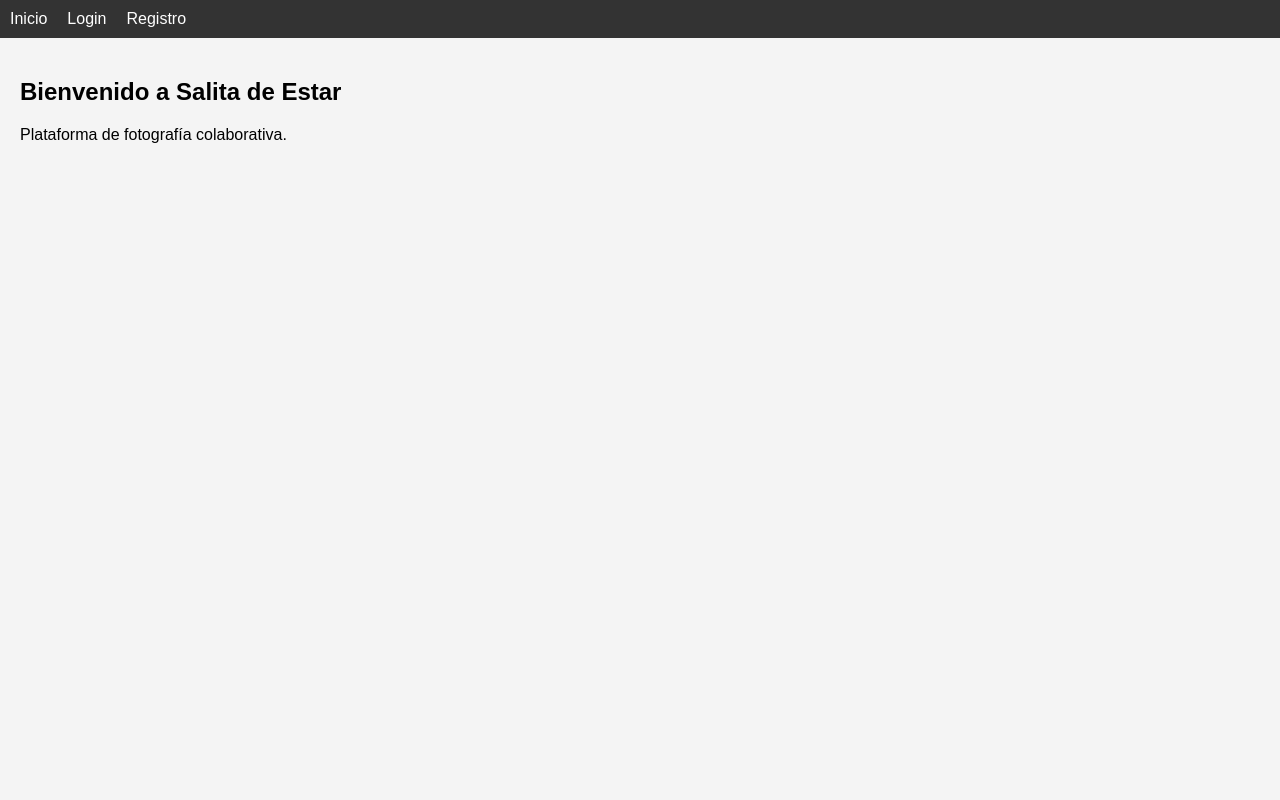
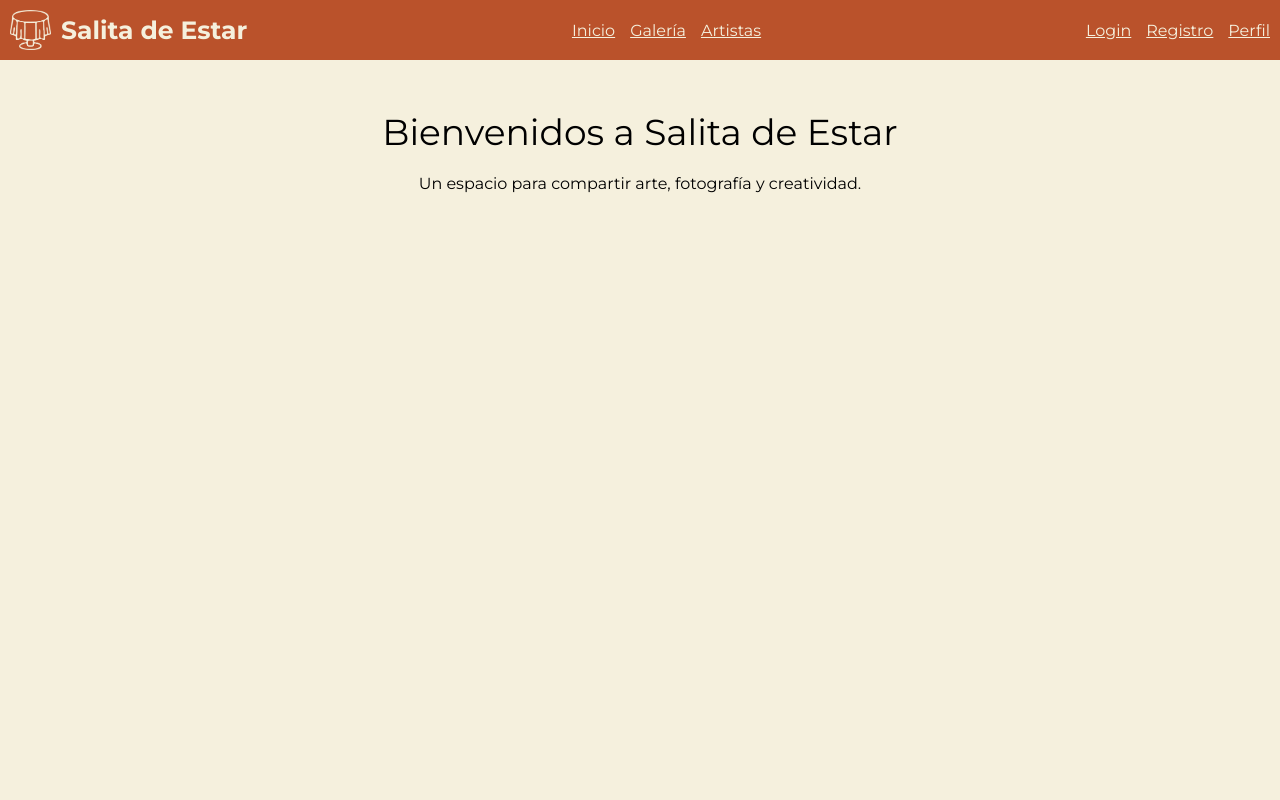
Before and after one commit to juanaan95/salita-de-estar, a PHP site: page / in a window 1280 px wide. Run offline with PHP 8.4, Linux system fonts and the light colour scheme.

Commit message:
Navegacion SPA, estilos css, perfil con sesion.

```diff
--- a/css/style.css
+++ b/css/style.css
@@ -1,26 +1,112 @@
-body {
-    font-family: Arial, sans-serif;
+@import url("https://fonts.googleapis.com/css2?family=Montserrat:ital,wght@0,100..900;1,100..900&display=swap");
+
+* {
     margin: 0;
-    background-color: #f4f4f4;
+    padding: 0;
+    box-sizing:border-box;
+    text-align: center;
+    font-size: var(--son-font-m);
+    font-family: "Montserrat", serif;
+    font-style: normal;
+    font-weight: 400;
+    color: var(--son-color-font);
+  }
+
+:root {
+    /* COLORS */
+    --sde-color-white: #FFFFFF;
+    --sde-color-sec: #FF8C1D;
+    --sde-color-pri: #BA522B;
+    --sde-color-bc: #F5F0DD;
+    --sde-color-black: #000000;
+    --sde-color-font: var(--son-color-black);
+
+    /* FONT SIZES */
+    --sde-font-xxxl: 50px;
+    --sde-font-xl: 36px;
+    --sde-font-l: 25px;
+    --sde-font-m: 16px;
+    --sde-font-s: 12px;
+    --sde-font-xs: 10px;
+
+    /* SPACINGS */
+
+    /* RADIUS */
+    --sde-radius-primary: 20px;
+    --sde-radius-secundary: 10px;
+    --sde-radius-buttons: 5px;
+
+    /* PADDING */
+    --sde-padding-xs: 5px;
+    --sde-padding-s: 10px;
+    --sde-padding-m: 20px;
+    --sde-padding-l: 30px;
+    --sde-padding-xl: 40px;
+    --sde-padding-xxl: 60px;
+    --sde-padding-xxxl: 80px;
+
+    /* MARGIN */
+    --sde-margin-xs: 5px;
+    --sde-margin-s: 10px;
+    --sde-margin-m: 20px;
+    --sde-margin-l: 30px;
+    --sde-margin-xl: 40px;
+
+    /* GAP */
+    --sde-gap-s: 10px;
+    --sde-gap-m: 15px;
+    --sde-gap-l: 20px;
+    --sde-gap-xl: 30px;
 }
 
-.navbar {
-    background-color: #333;
-    padding: 10px;
+body {
+    margin: 0;
+    background-color: var(--sde-color-bc);
 }
 
-.navbar ul {
-    list-style: none;
+.navbar-content {
     display: flex;
-    gap: 20px;
-    margin: 0;
-    padding: 0;
+    justify-content: space-between;
+    align-items: center;
+    padding: var(--sde-padding-s);
+    background-color: var(--sde-color-pri);
+    color: var(--sde-color-bc);
+    flex-wrap: wrap;
 }
 
-.navbar a {
-    color: white;
-    text-decoration: none;
+.navbar-left {
+    display: flex;
+    align-items: center;
+    gap: var(--sde-gap-s);
 }
+
+.navbar-logo {
+    height: 40px;
+    width: auto;
+}
+
+.navbar-brand {
+    font-size: var(--sde-font-l);
+    color: var(--sde-color-bc);
+    font-weight: 700;
+}
+
+.navbar-center,
+.navbar-right {
+    display: flex;
+    gap: var(--sde-gap-m);
+    list-style: none;
+}
+
+.navbar-center {
+    justify-content: center;
+    flex: 1;
+}
+
+.navbar-right {
+    justify-content: flex-end;
+}
+
 
 .section {
     display: none;
@@ -32,7 +118,7 @@ body {
 }
 
 .form-container {
-    background: white;
+    background: var(--sde-color-white);
     padding: 20px;
     max-width: 400px;
     margin: auto;
@@ -53,7 +139,7 @@ input, select {
 button {
     width: 100%;
     padding: 10px;
-    background-color: #28a745;
+    background-color: var(--sde-color-pri);
     color: white;
     border: none;
     border-radius: 5px;
@@ -61,7 +147,7 @@ button {
 }
 
 button:hover {
-    background-color: #218838;
+    background-color: var(--sde-color-pri);
 }
 
 .error-message {
@@ -69,3 +155,30 @@ button:hover {
     font-size: 14px;
     text-align: center;
 }
+
+.footer {
+    background-color: var(--sde-color-pri);
+    color: var(--sde-color-bc);
+    padding: var(--sde-padding-s);
+    text-align: center;
+    font-size: var(--sde-font-s);
+    position: relative;
+    bottom: 0;
+    width: 100%;
+}
+
+@media (min-height: 600px) {
+    body {
+        display: flex;
+        flex-direction: column;
+        min-height: 100vh;
+    }
+
+    main {
+        flex: 1;
+    }
+
+    .footer {
+        margin-top: auto;
+    }
+}
--- a/index.html
+++ b/index.html
@@ -1,29 +1,14 @@
 <!DOCTYPE html>
 <html lang="es">
 <head>
-    <meta charset="UTF-8" />
-    <meta name="viewport" content="width=device-width, initial-scale=1.0"/>
-    <title>Salita de Estar</title>
-    <link rel="stylesheet" href="css/style.css"/>
+  <meta charset="UTF-8" />
+  <meta name="viewport" content="width=device-width, initial-scale=1.0"/>
+  <title>Salita de Estar</title>
+  <link rel="stylesheet" href="css/style.css" />
 </head>
 <body>
-    <nav class="navbar">
-        <ul>
-            <li><a href="#" data-section="home">Inicio</a></li>
-            <li><a href="#" data-section="login">Login</a></li>
-            <li><a href="#" data-section="register">Registro</a></li>
-        </ul>
-    </nav>
-
-    <main id="main-content">
-        <section id="home" class="section active">
-            <h1>Bienvenido a Salita de Estar</h1>
-            <p>Plataforma de fotografía colaborativa.</p>
-        </section>
-    </main>
-
-    <script src="js/login.js"></script>
-    <script src="js/register.js"></script>
-    <script src="js/main.js"></script>
+  <div id="navbar"></div>
+  <div id="app"></div>
+  <script type="module" src="js/main.js"></script>
 </body>
 </html>
--- /dev/null
+++ b/js/inicio.js
@@ -0,0 +1,10 @@
+const inicio = (container) => {
+    container.innerHTML = `
+      <section class="section active">
+        <h1 style="font-size: var(--sde-font-xl); margin-top: var(--sde-margin-l);">Bienvenidos a Salita de Estar</h1>
+        <p style="font-size: var(--sde-font-m); margin: var(--sde-margin-m);">Un espacio para compartir arte, fotografía y creatividad.</p>
+      </section>
+    `
+  }
+
+  export default inicio
--- a/js/login.js
+++ b/js/login.js
@@ -1,19 +1,17 @@
-function renderLogin() {
-    const main = document.getElementById('main-content');
-    main.innerHTML = `
+export function renderLogin(container) {
+    container.innerHTML = `
       <section id="login" class="section active">
         <div class="form-container">
           <h2>Iniciar Sesión</h2>
           <input type="email" id="loginEmail" placeholder="Email">
           <input type="password" id="loginPassword" placeholder="Contraseña">
-                <button onclick="loginUsuario()">Entrar</button>
+          <button id="loginBtn">Entrar</button>
           <p class="error-message" id="loginError"></p>
         </div>
       </section>
     `;
-}
 
-function loginUsuario() {
+    document.getElementById('loginBtn').addEventListener('click', () => {
       const email = document.getElementById('loginEmail').value;
       const password = document.getElementById('loginPassword').value;
 
@@ -25,12 +23,16 @@ function loginUsuario() {
       .then(res => res.json())
       .then(data => {
         if (data.success) {
+          // Guardar usuario en localStorage
+          localStorage.setItem('usuario', JSON.stringify(data.usuario));
           alert('Bienvenido ' + data.usuario.nombre);
+          window.location.hash = 'perfil';
         } else {
           document.getElementById('loginError').textContent = data.message;
         }
       })
-    .catch(err => {
+      .catch(() => {
         document.getElementById('loginError').textContent = 'Error de conexión';
       });
+    });
   }
--- a/js/main.js
+++ b/js/main.js
@@ -1,17 +1,32 @@
-document.querySelectorAll('nav a').forEach(link => {
-    link.addEventListener('click', e => {
-        e.preventDefault();
-        const section = e.target.dataset.section;
+import navigator from './navigator.js';
+import inicio from './inicio.js';
+import { renderLogin } from './login.js';
+import { renderRegister } from './register.js';
+import { renderPerfil } from './perfil.js';
 
-        document.querySelectorAll('.section').forEach(sec => sec.classList.remove('active'));
+const navbar = document.getElementById("navbar");
+const app = document.getElementById("app");
 
-        if (section === 'login') {
-            renderLogin();
-        } else if (section === 'register') {
-            renderRegister();
-        }
+navigator(navbar);
 
-        const home = document.getElementById('home');
-        if (section === 'home') home.classList.add('active');
-    });
-});
+const routes = {
+  home: inicio,
+  galeria: (el) => el.innerHTML = '<h2>Galería (próximamente)</h2>',
+  artistas: (el) => el.innerHTML = '<h2>Artistas (próximamente)</h2>',
+  login: renderLogin,
+  register: renderRegister,
+  perfil: renderPerfil,
+};
+
+const renderRoute = () => {
+  const hash = window.location.hash.slice(1) || "home";
+  app.innerHTML = "";
+  if (routes[hash]) {
+    routes[hash](app); // ← aquí se ejecuta renderLogin(app)
+  } else {
+    app.innerHTML = "<h2>404 - Sección no encontrada</h2>";
+  }
+};
+
+window.addEventListener("hashchange", renderRoute);
+window.addEventListener("load", renderRoute);
--- /dev/null
+++ b/js/navigator.js
@@ -0,0 +1,24 @@
+const navigator = (father) => {
+  father.innerHTML = `
+    <nav class="navbar">
+      <div class="navbar-content">
+        <div class="navbar-left">
+          <img src="./assets/logo.png" alt="Logo" class="navbar-logo">
+          <span class="navbar-brand">Salita de Estar</span>
+        </div>
+        <ul class="navbar-center">
+          <li><a href="#home" data-section="home">Inicio</a></li>
+          <li><a href="#galeria" data-section="galeria">Galería</a></li>
+          <li><a href="#artistas" data-section="artistas">Artistas</a></li>
+        </ul>
+        <ul class="navbar-right">
+          <li><a href="#login" data-section="login">Login</a></li>
+          <li><a href="#register" data-section="register">Registro</a></li>
+          <li><a href="#perfil" data-section="perfil">Perfil</a></li>
+        </ul>
+      </div>
+    </nav>
+  `
+}
+
+export default navigator
--- /dev/null
+++ b/js/perfil.js
@@ -0,0 +1,25 @@
+export function renderPerfil(container) {
+    const usuario = JSON.parse(localStorage.getItem('usuario'));
+
+    if (!usuario) {
+      container.innerHTML = '<h2>No has iniciado sesión</h2>';
+      return;
+    }
+
+    container.innerHTML = `
+      <section class="section active">
+        <div class="perfil-container">
+          <h2>Bienvenido, ${usuario.nombre} ${usuario.apellido1}</h2>
+          <p><strong>Email:</strong> ${usuario.email}</p>
+          <p><strong>Tipo de usuario:</strong> ${usuario.tipo_usuario}</p>
+          <button id="logoutBtn">Cerrar sesión</button>
+        </div>
+      </section>
+    `;
+
+    document.getElementById('logoutBtn').addEventListener('click', () => {
+      localStorage.removeItem('usuario');
+      alert('Sesión cerrada');
+      window.location.hash = 'home';
+    });
+  }
--- a/js/register.js
+++ b/js/register.js
@@ -1,6 +1,7 @@
-function renderRegister() {
-    const main = document.getElementById('main-content');
-    main.innerHTML = `
+import { renderLogin } from './login.js'
+
+export function renderRegister(container) {
+  container.innerHTML = `
     <section id="register" class="section active">
       <div class="form-container">
         <h2>Registro</h2>
@@ -10,19 +11,18 @@ function renderRegister() {
         <input type="email" id="regEmail" placeholder="Email">
         <input type="password" id="regPassword" placeholder="Contraseña">
         <select id="regPais">
-                    <option value=\"\">Selecciona país</option>
-                    <option value=\"España\">España</option>
-                    <option value=\"México\">México</option>
-                    <option value=\"Argentina\">Argentina</option>
+          <option value="">Selecciona país</option>
+          <option value="España">España</option>
+          <option value="México">México</option>
+          <option value="Argentina">Argentina</option>
         </select>
-                <button onclick="registrarUsuario()">Registrarse</button>
+        <button id="registerBtn">Registrarse</button>
         <p class="error-message" id="registerError"></p>
       </div>
     </section>
   `;
-}
 
-function registrarUsuario() {
+  document.getElementById('registerBtn').addEventListener('click', () => {
     const nombre = document.getElementById('regNombre').value;
     const apellido1 = document.getElementById('regApellido1').value;
     const apellido2 = document.getElementById('regApellido2').value;
@@ -39,7 +39,7 @@ function registrarUsuario() {
     .then(data => {
       if (data.success) {
         alert('Registro exitoso');
-            renderLogin();
+        window.location.hash = 'login'; // redirige al login
       } else {
         document.getElementById('registerError').textContent = data.message;
       }
@@ -47,4 +47,5 @@ function registrarUsuario() {
     .catch(() => {
       document.getElementById('registerError').textContent = 'Error al registrar';
     });
+  });
 }
```
Also changed, not shown: js/navigation.js (deleted, +0 -7 lines), assets/logo.png (added). Lines whose indentation alone changed are shown as unchanged.
